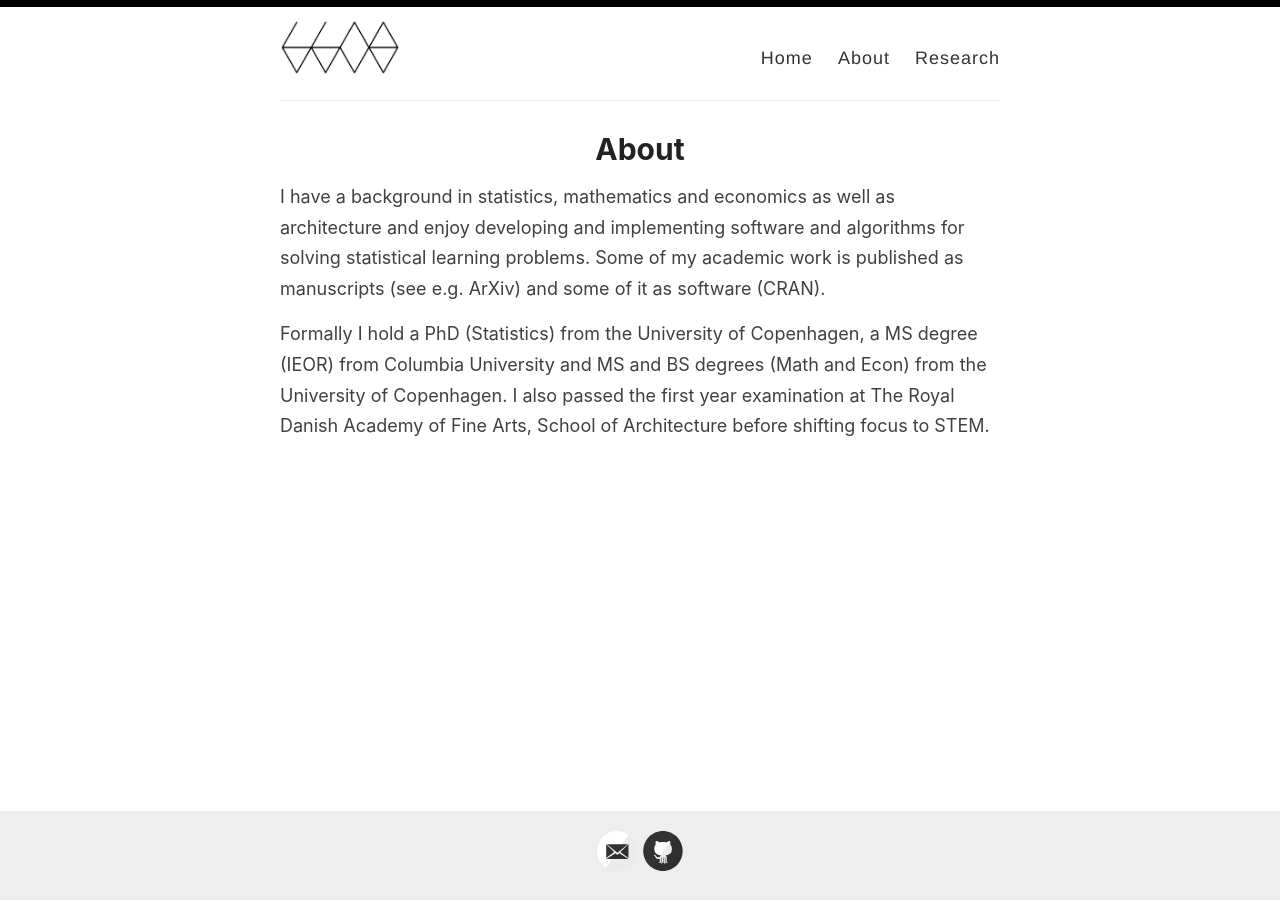
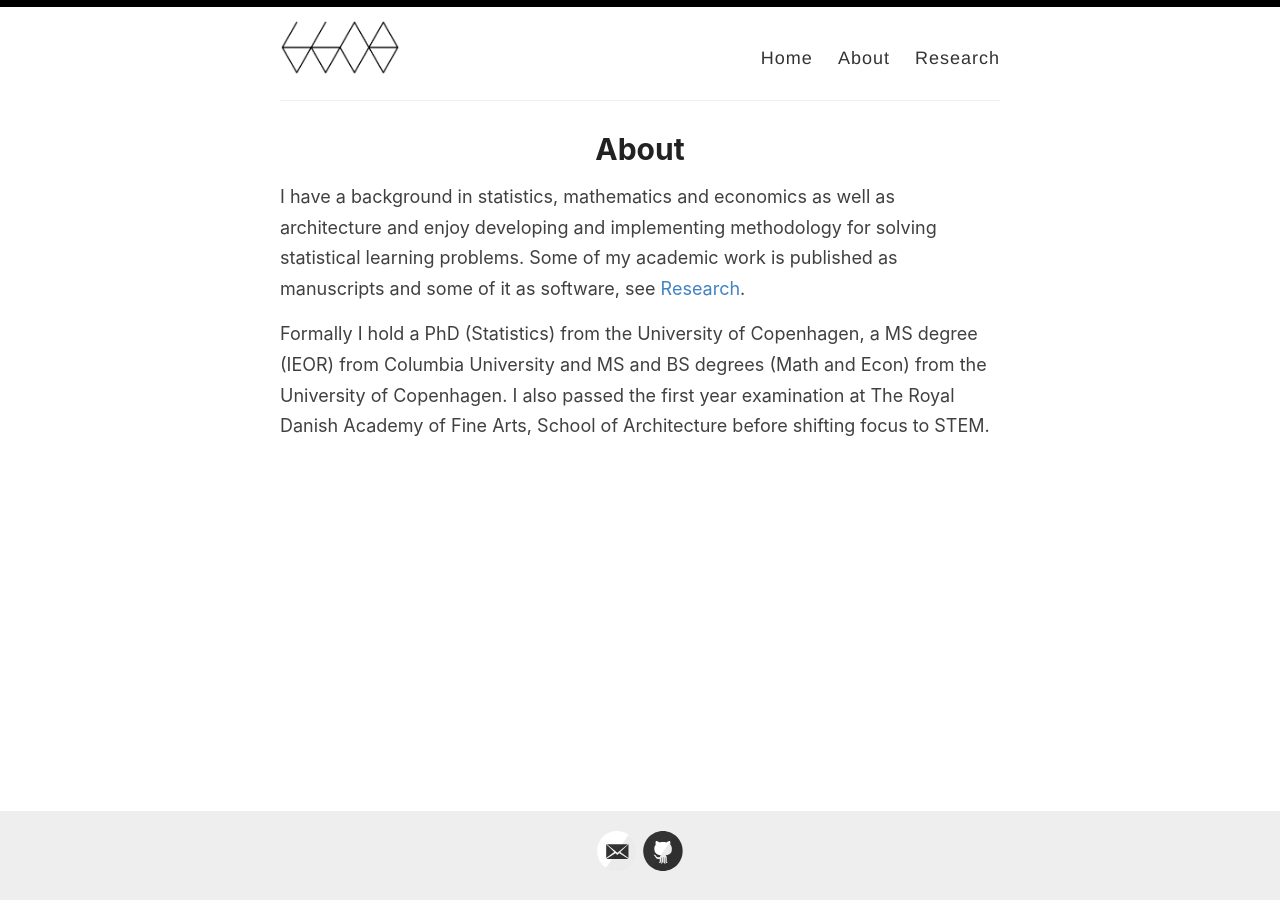
Before and after one commit to adam-lund/adam-lund.github.io, a Jekyll site: the page built from _pages/about.md, in a window 1280 px wide. Built offline with Jekyll 4.4.1, drawn with Linux system fonts in a browser that asks for light colours.

Commit message:
trying my hand

```diff
--- a/_pages/about.md
+++ b/_pages/about.md
@@ -5,6 +5,6 @@ permalink: /about/
 ---
 
 
-I have a background in statistics, mathematics and economics as well as architecture and enjoy developing and implementing software and algorithms for solving statistical learning problems. Some of my academic work is published as manuscripts (see e.g. ArXiv) and some of it as software (CRAN).
+I have a background in statistics, mathematics and economics as well as architecture and enjoy developing and implementing methodology for solving statistical learning problems. Some of my academic work is published as manuscripts and some of it as software, see [Research]({% _pages/research.md %}).
 
 Formally I hold a PhD (Statistics) from the University of Copenhagen, a MS degree (IEOR) from Columbia University and MS and BS degrees (Math and Econ) from the University of Copenhagen. I also passed the first year examination at The Royal Danish Academy of Fine Arts, School of Architecture before shifting focus to STEM.
```
